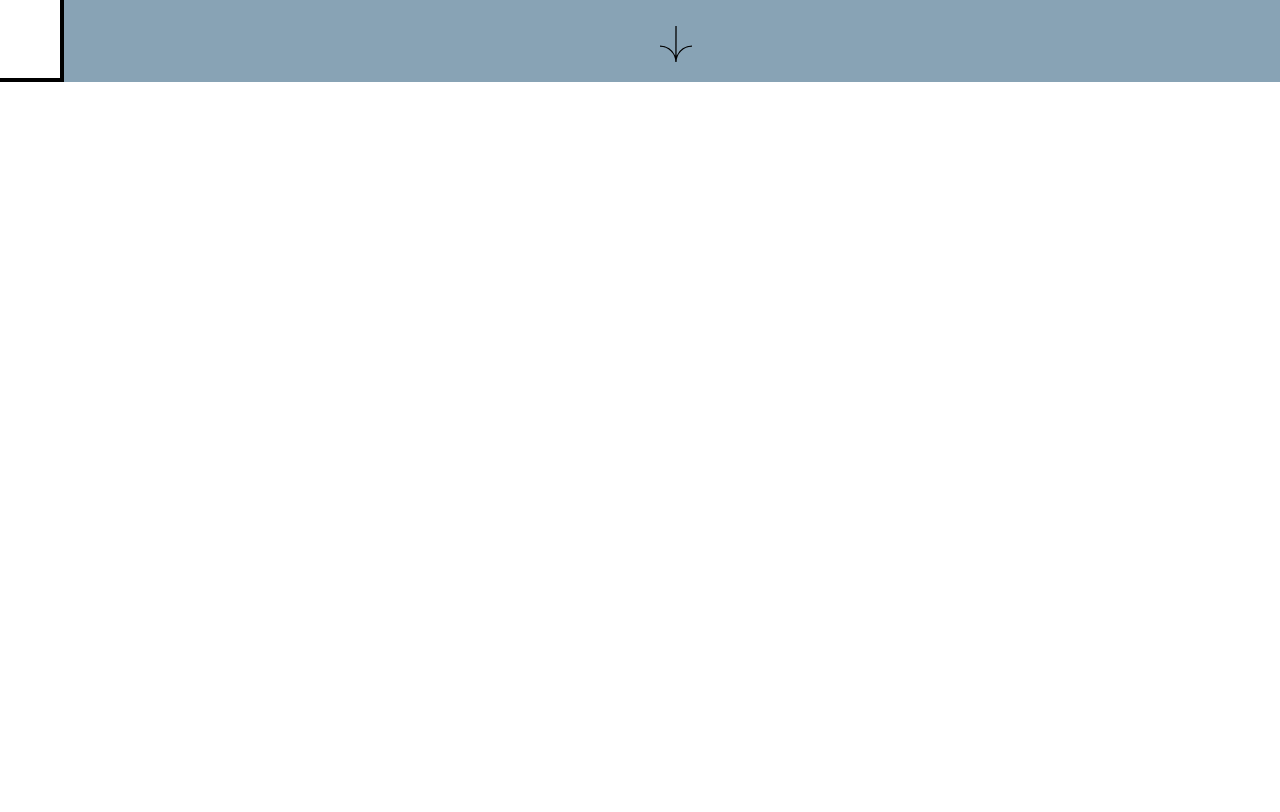
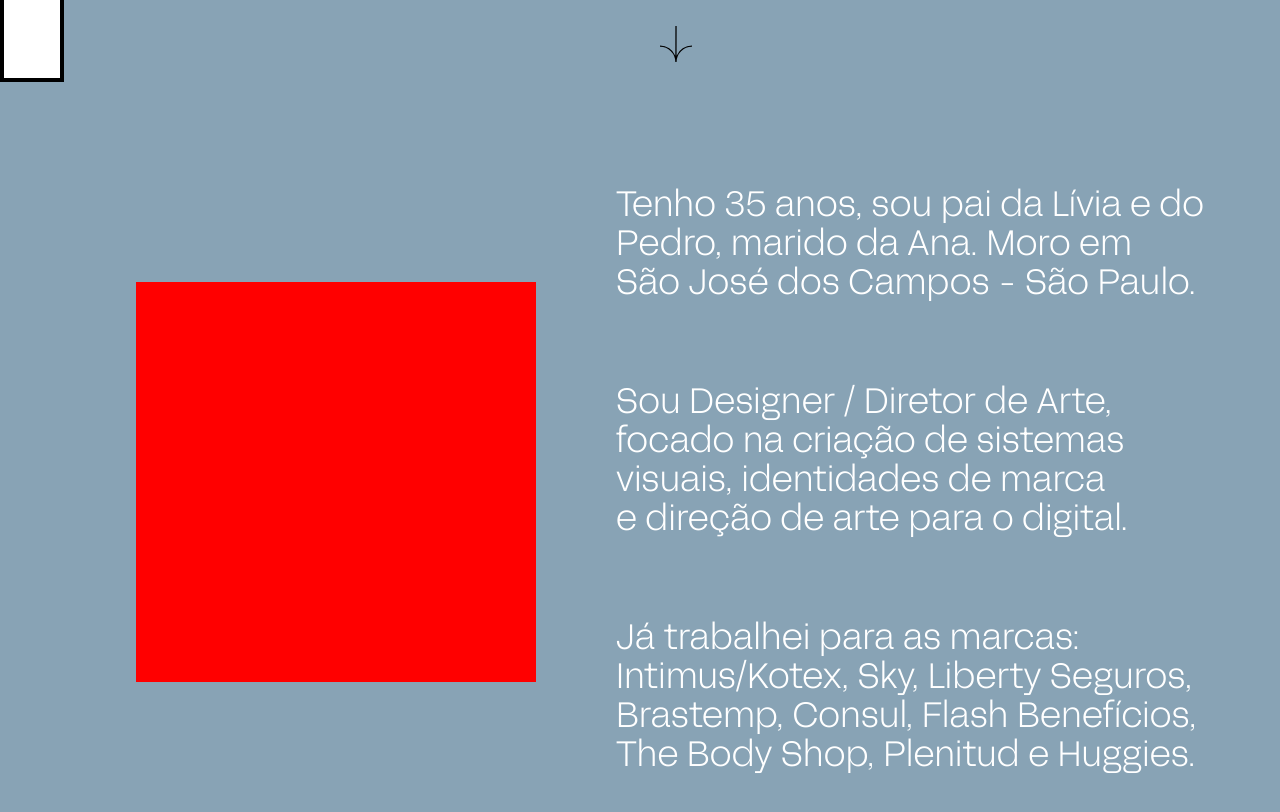
Before and after one commit to lilmonteiro/guinotolini_portifolio, a React (Create React App) app: page / in a window 1280 px wide. Shown: the part 718-1530 px from the top of the page. Before the commit the page ends 800 px from the top, so only its background shows below. Built offline with nearby package versions, Linux system fonts and the light colour scheme.

Commit message:
about me section

```diff
--- a/public/index.html
+++ b/public/index.html
@@ -7,11 +7,11 @@
     <meta name="theme-color" content="#000000" />
     <meta
       name="description"
-      content="Web site created using create-react-app"
+      content="GUI. Designer. Art Director."
     />
     <link rel="apple-touch-icon" href="%PUBLIC_URL%/logo192.png" />
     <link rel="manifest" href="%PUBLIC_URL%/manifest.json" />
-    <title>React App</title>
+    <title>GUI | Designer & Art Director</title>
   </head>
   <body>
     <noscript>You need to enable JavaScript to run this app.</noscript>
--- a/src/App.css
+++ b/src/App.css
@@ -9,7 +9,7 @@
   padding-top: 0;
   box-sizing: border-box;
   border: 4px solid black;
-  border-left: 0;
+  /* border-left: 0; */
 }
 
 .menu-vertical{
--- a/src/App.js
+++ b/src/App.js
@@ -1,5 +1,6 @@
 import "./App.css";
 import Header from "./components/Header/Header";
+import About from "./components/About/About";
 import colors from "./utils/colors.json";
 
 function App() {
@@ -14,6 +15,7 @@ function App() {
       </div>
 
       <Header />
+      <About />
     </div>
   );
 }
--- /dev/null
+++ b/src/components/About/About.jsx
@@ -0,0 +1,25 @@
+import React from "react";
+import { Container } from "./style";
+const About = () => {
+  return (
+    <Container>
+      <div className="cube"></div>
+      <div className="about-column">
+        <p className="about-text">
+          Tenho 35 anos, sou pai da Lívia e do Pedro, marido da Ana. Moro em <br /> São José dos
+          Campos - São Paulo.
+        </p>
+        <p className="about-text">
+          Sou Designer / Diretor de Arte, focado na criação de sistemas visuais, identidades de
+          marca <br /> e direção de arte para o digital.
+        </p>
+        <p className="about-text">
+          Já trabalhei para as marcas: Intimus/Kotex, Sky, Liberty Seguros, Brastemp, Consul, Flash
+          Benefícios, The Body Shop, Plenitud e Huggies.
+        </p>
+      </div>
+    </Container>
+  );
+};
+
+export default About;
--- /dev/null
+++ b/src/components/About/style.jsx
@@ -0,0 +1,37 @@
+import styled from "styled-components";
+
+const Container = styled.div`
+  display: flex;
+  flex-direction: row;
+  padding: 0 4em 0 1em;
+  box-sizing: border-box;
+  align-items: center;
+  justify-content: end;
+  height: 100vh;
+  gap: 80px;
+
+  .cube{
+    width: 400px;
+    height: 400px;
+    background-color: red;
+  }
+
+  .about-column{
+    display: flex;
+    flex-direction: column;
+    gap: 80px;
+    width: 50%;
+    p{
+        margin: 0;
+    }
+  }
+
+  .about-text{
+    font-family: 'AcidGrotesk';
+    font-weight: 60;
+    font-size: 2.2em;
+    color: white;
+  }
+`;
+
+export { Container };
--- a/src/components/Header/style.jsx
+++ b/src/components/Header/style.jsx
@@ -3,7 +3,8 @@ import styled from "styled-components";
 const Container = styled.div`
   display: flex;
   flex-direction: column;
-  padding: 0 4em 0 1em;
+  padding: 3em 4em 0 1em;
+  box-sizing: border-box;
   align-items: center;
   justify-content: center;
   height: 100vh;
@@ -35,7 +36,7 @@ const Container = styled.div`
   .designer-tag {
     width: 250px;
     z-index: 5;
-    margin-top: -100px;
+    margin-top: -80px;
     margin-right: -50%;
     transition: all 0.4s ease;
 
```
Also changed, not shown: 1 other file (tests, documents, lock files or other folders).
